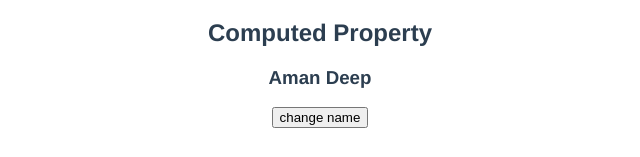
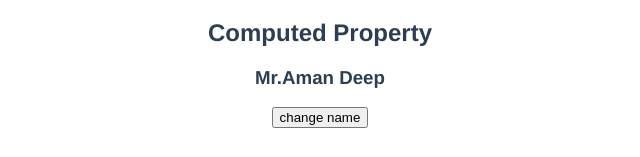
Before and after one commit to aman88000/vuelearn, a Vue app: page / in a window 1280 px wide. Shown: the part 131-288 px from the top of the page, without its empty margins (320-960 px from the left). Built offline with nearby package versions, Linux system fonts and the light colour scheme.

Commit message:
get set in computed property

```diff
--- a/src/components/Computed.vue
+++ b/src/components/Computed.vue
@@ -21,14 +21,19 @@
         },
         methods:{
             setName(value){
+               this.fullName = value
+            }
+        },
+        computed:{
+            fullName: {
+                get(){
+                    return  'Mr.'  + this.firstName + ' ' + this.lastName
+                },
+                set(value){
                 const name = value.split(' ');
                 this.firstName = name[0]
                 this.lastName = name[1]
-            }
-        },
-        computed:{
-            fullName(){
-                return this.firstName + ' ' + this.lastName
+                }
             }
         }
     }
```
